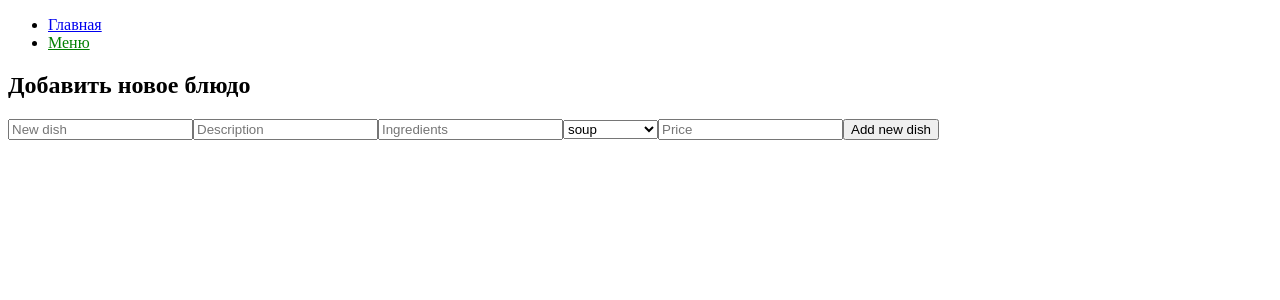
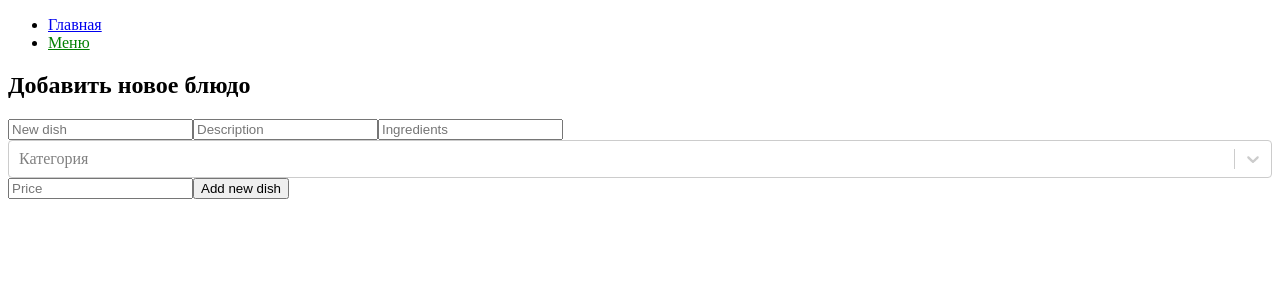
Before and after one commit to NataliBILAN/react-app, a React (Create React App) app: page /menu/add in a window 1280 px wide. Shown: the top 300 px of the page. Built offline with nearby package versions, Linux system fonts and the light colour scheme; data requests are answered from the project's data file.

Commit message:
added react-select

```diff
--- a/server/db.json
+++ b/server/db.json
@@ -140,24 +140,6 @@
       "ingredients": "Fish",
       "price": "150",
       "id": 10
-    },
-    {
-      "image": "https://images.pexels.com/photos/928475/pexels-photo-928475.jpeg?auto=compress&cs=tinysrgb&h=750&w=1260",
-      "name": "LoL",
-      "description": "Сладости",
-      "ingredients": "Шоколад, сахар, мука",
-      "category": "dessert",
-      "price": "50",
-      "id": 11
-    },
-    {
-      "image": "https://images.pexels.com/photos/928475/pexels-photo-928475.jpeg?auto=compress&cs=tinysrgb&h=750&w=1260",
-      "name": "LoL",
-      "description": "Fish",
-      "ingredients": "Fish",
-      "category": "main course",
-      "price": "75",
-      "id": 12
     }
   ],
   "categories": [
--- a/src/components/CategorySelector.js
+++ b/src/components/CategorySelector.js
@@ -8,14 +8,11 @@ const options = [
   { value: 'main course', label: 'main course' },
 ];
 const CategorySelector = ({ value, onChange }) => (
-  // <Select value={value} onChange={e => onChange(e.target.value)}>
-  //   {options.map(opt => (
-  //     <option key={opt.id} value={opt.name}>
-  //       {opt.name}
-  //     </option>
-  //   ))}
-  // </Select>
-
-  <Select value={value} onChange={onChange} options={options} />
+  <Select
+    value={value}
+    onChange={onChange}
+    options={options}
+    placeholder="Категория"
+  />
 );
 export default CategorySelector;
--- a/src/pages/AddNewDishPage.js
+++ b/src/pages/AddNewDishPage.js
@@ -1,5 +1,7 @@
 import React, { Component } from 'react';
+// import Select from 'react-select';
 import * as API from '../api/api';
+import CategorySelector from '../components/CategorySelector';
 
 export default class AddNewDishPage extends Component {
   state = {
@@ -10,12 +12,11 @@ export default class AddNewDishPage extends Component {
     ingredients: '',
     category: '',
     price: '',
-    categories: [],
   };
 
-  componentDidMount() {
-    API.getCategories().then(items => this.setState({ categories: items }));
-  }
+  // componentDidMount() {
+  //   API.getCategories().then(items => this.setState({ categories: items }));
+  // }
 
   handleChange = e => {
     this.setState({
@@ -31,7 +32,7 @@ export default class AddNewDishPage extends Component {
       name: this.state.name,
       description: this.state.description,
       ingredients: this.state.ingredients,
-      category: this.state.category,
+      category: this.state.category.value,
       price: this.state.price,
     };
     console.log(newDish);
@@ -52,15 +53,18 @@ export default class AddNewDishPage extends Component {
     });
   };
 
+  handleChooseCategory = category => {
+    this.setState({ category });
+  };
+
   render() {
-    const {
-      name,
-      description,
-      ingredients,
-      price,
-      category,
-      categories,
-    } = this.state;
+    const { name, description, ingredients, price, category } = this.state;
+    // const options = [
+    //   { value: 'soup', label: 'soup' },
+    //   { value: 'dessert', label: 'dessert' },
+    //   { value: 'salad', label: 'salad' },
+    //   { value: 'main course', label: 'main course' },
+    // ];
     return (
       <>
         <h2>Добавить новое блюдо</h2>
@@ -91,14 +95,11 @@ export default class AddNewDishPage extends Component {
             placeholder="Ingredients"
             required
           />
-          <select name="category" value={category} onChange={this.handleChange}>
-            {categories.map(opt => (
-              <option key={opt.id} value={opt.name}>
-                {opt.name}
-              </option>
-            ))}
-          </select>
 
+          <CategorySelector
+            value={category}
+            onChange={this.handleChooseCategory}
+          />
           <input
             type="number"
             value={price}
--- a/src/pages/MenuPage.js
+++ b/src/pages/MenuPage.js
@@ -14,11 +14,15 @@ export default class MenuPage extends Component {
   state = {
     menu: [],
     category: null,
+    loading: false,
+    error: null,
   };
 
-  componentDidMount() {
-    API.getAllMenuItems().then(items => this.setState({ menu: items }));
-    // API.getCategories().then(items => this.setState({ categories: items }));
+  async componentDidMount() {
+    this.setState({ loading: true });
+    try {
+      await API.getAllMenuItems().then(items => this.setState({ menu: items }));
+      this.setState({ loading: false });
       const category = getCategoryFromProps(this.props);
 
       if (!category) {
@@ -28,6 +32,10 @@ export default class MenuPage extends Component {
         });
       }
       this.fetchCategory(category);
+    } catch (error) {
+      this.setState({ error, loading: false });
+    }
+    // API.getCategories().then(items => this.setState({ categories: items }));
   }
 
   componentDidUpdate(prevProps) {
@@ -61,7 +69,7 @@ export default class MenuPage extends Component {
       search: `category=${category.value}`,
     });
     this.setState({ category: category.value });
-    console.log(category);
+    // console.log(category);
   };
 
   handleAddNewDish = dish => {
@@ -73,7 +81,7 @@ export default class MenuPage extends Component {
   };
 
   render() {
-    const { menu, category } = this.state;
+    const { menu, category, loading, error } = this.state;
     const { match } = this.props;
     const currentValue = getCategoryFromProps(this.props);
     console.log(currentValue);
@@ -88,6 +96,8 @@ export default class MenuPage extends Component {
 
         <AddNewDish />
         <AllDishes menu={menu} match={match} />
+        {loading && <h1>Loading....</h1>}
+        {error && <h1>Error!</h1>}
       </>
     );
   }
```
Lines whose indentation alone changed are shown as unchanged.
